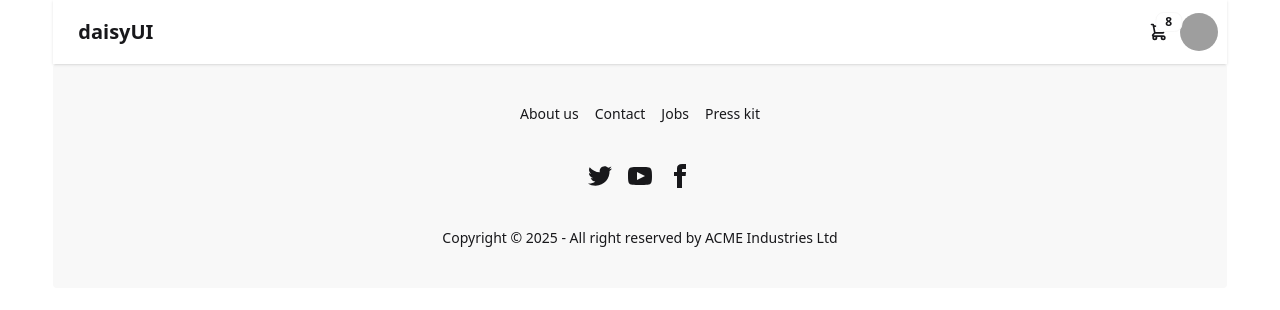
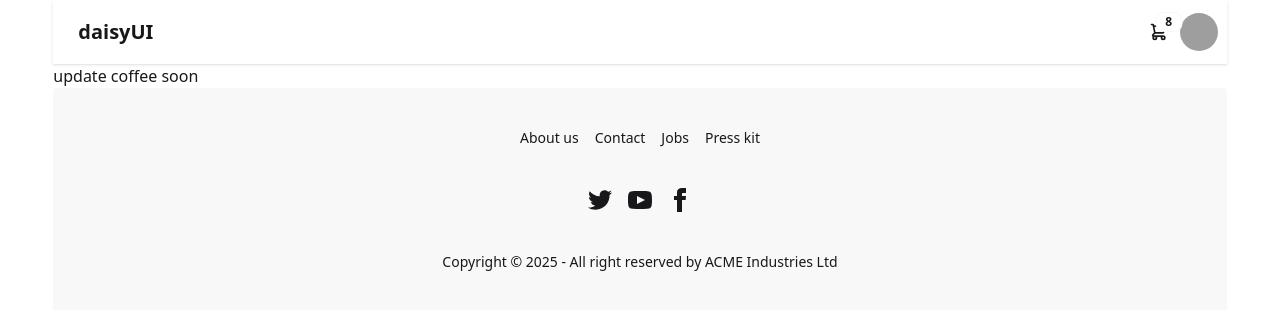
Before and after one commit to Amitkumersarkar/coffee-store-client-side, a React (Vite) app: page /updateCoffee in a window 1280 px wide. Shown: the top 310 px of the page. Built offline with nearby package versions, Linux system fonts and the light colour scheme; grey boxes are pictures that could not be loaded.

Commit message:
added new file

```diff
--- a/src/Pages/AddCoffee.jsx
+++ b/src/Pages/AddCoffee.jsx
@@ -1,9 +1,8 @@
-import React from 'react';
 
 const AddCoffee = () => {
     return (
         <div>
-
+            <h2>add coffee soon</h2>
         </div>
     );
 };
--- a/src/Pages/UpdateCoffee.jsx
+++ b/src/Pages/UpdateCoffee.jsx
@@ -1,9 +1,8 @@
-import React from 'react';
 
 const UpdateCoffee = () => {
     return (
         <div>
-
+            <h2>update coffee soon</h2>
         </div>
     );
 };
```
